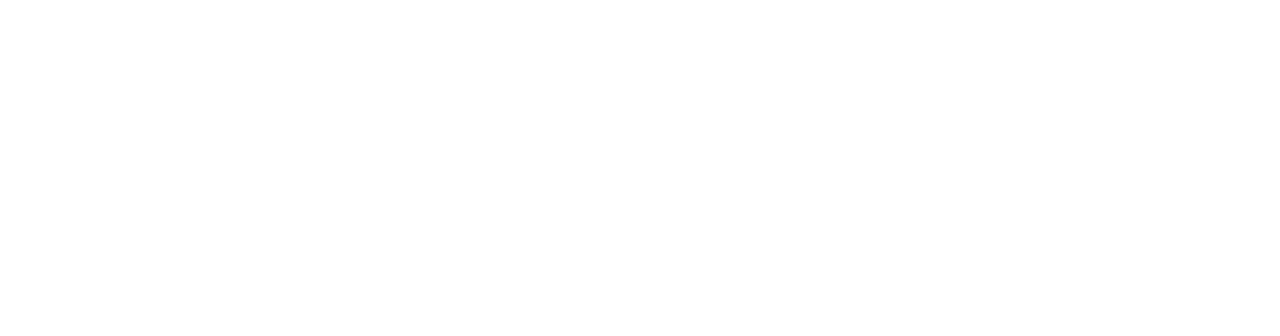
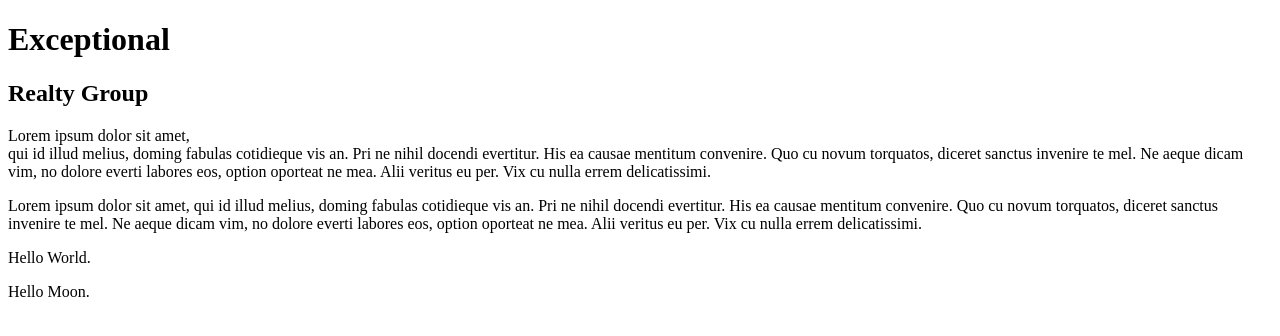
Before and after one commit to tanelam/exceptional-realty, a plain HTML site: page index.html in a window 1280 px wide. Drawn offline with Linux system fonts and the light colour scheme.

Commit message:
paragraphs added to index.htm; html added to r-s-l

```diff
--- a/index.html
+++ b/index.html
@@ -12,6 +12,21 @@
   <body>
     <!-- The body is the entire viewable area of the web page.
     For example we can text, links, images, and media. -->
+
+    <h1>Exceptional</h1>
+    <h2>Realty Group</h2>
+    <p> Lorem ipsum dolor sit amet, <br> qui id illud melius, doming fabulas cotidieque vis an.
+      Pri ne nihil docendi evertitur. His ea causae mentitum convenire. Quo cu novum
+      torquatos, diceret sanctus invenire te mel. Ne aeque dicam vim, no dolore everti
+      labores eos, option oporteat ne mea. Alii veritus eu per. Vix cu nulla errem delicatissimi.</p>
+
+      <p> Lorem ipsum dolor sit amet, qui id illud melius, doming fabulas cotidieque vis an.
+        Pri ne nihil docendi evertitur. His ea causae mentitum convenire. Quo cu novum
+        torquatos, diceret sanctus invenire te mel. Ne aeque dicam vim, no dolore everti
+        labores eos, option oporteat ne mea. Alii veritus eu per. Vix cu nulla errem delicatissimi.</p>
+
+    <p>Hello World.</p>
+    <p>Hello Moon.</p>
   </body>
 
 </html>
```
Also changed, not shown: real-estate-listings.html (+16 -0 lines).
